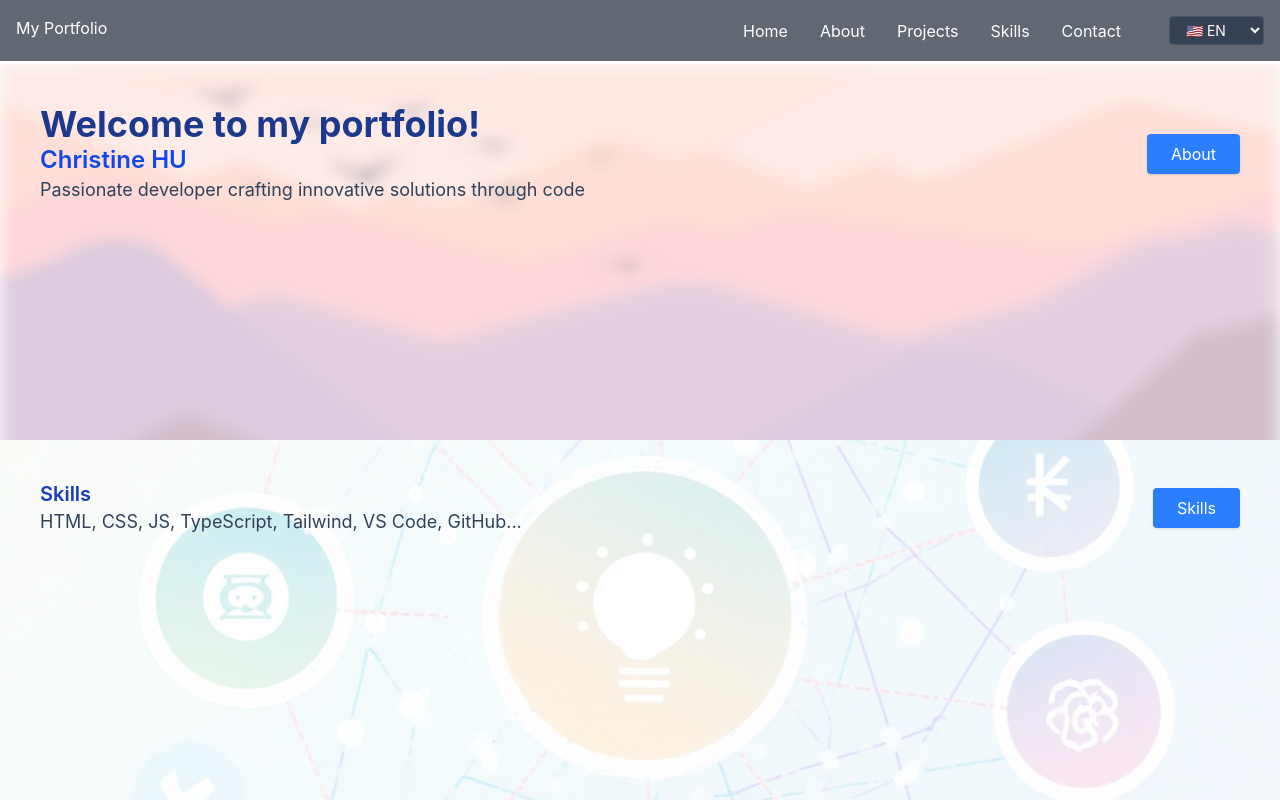
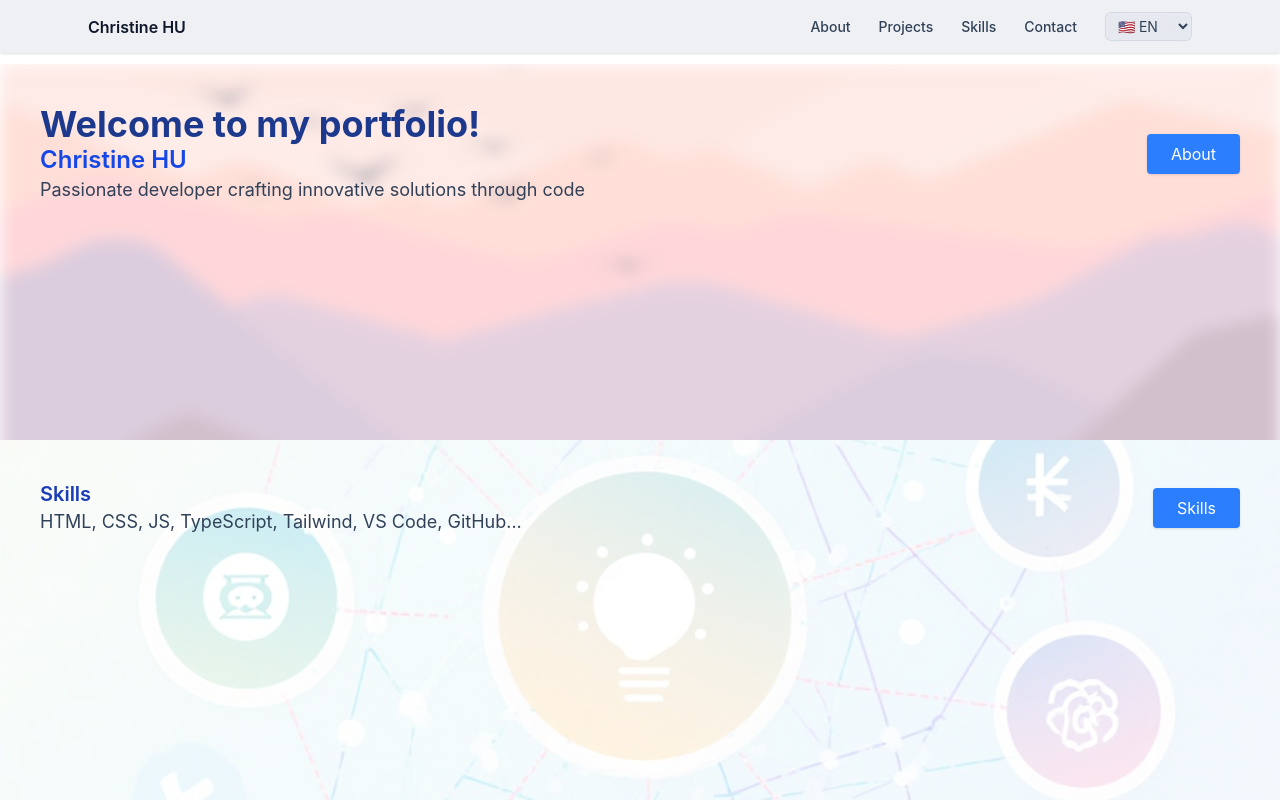
Before and after one commit to chrstnhu/my-portfolio, a React (Vite) app: page / in a window 1280 px wide. Shown: the top 800 px of the page. Built offline with nearby package versions, Linux system fonts and the light colour scheme.

Commit message:
update header

```diff
--- a/src/components/Header.jsx
+++ b/src/components/Header.jsx
@@ -2,6 +2,13 @@ import { useLanguage } from "../context/LanguageContext";
 
 function Header() {
   const { language, changeLanguage, t } = useLanguage();
+
+  const navigation = [
+    ["about", "about"],
+    ["projects", "projects"],
+    ["skills", "skills"],
+    ["contact", "contact"],
+  ];
 
   function handleLanguageChange(event) {
     changeLanguage(event.target.value);
@@ -15,124 +22,102 @@ function Header() {
         left-0
         top-0
         z-50
-        flex
         w-full
-        justify-between
-        bg-gray-800/70
-        p-4
-        text-white
-        backdrop-blur-lg
+        bg-gray-200/60
+        text-slate-800
+        shadow-sm
+        backdrop-blur-md
       "
     >
+      <div className="mx-auto flex max-w-6xl items-center justify-between px-6 py-3">
+        {/* Logo */}
         <a
           href="#home"
           id="logo-link"
           className="
-          cursor-pointer
-          text-white
+    font-semibold
+    text-slate-900
+    no-underline
+    transition-all
+    duration-200
+    hover:-translate-y-px
+    hover:text-blue-600
+  "
+        >
+          Christine HU
+        </a>
+
+        {/* Navigation */}
+        <nav className="flex items-center gap-5 sm:gap-7">
+          {navigation.map(([key, labelKey]) => (
+            <a
+              key={key}
+              href={`#${key}`}
+              className="
+    group
+    relative
+    hidden
+    text-sm
+    font-medium
+    text-slate-700
     no-underline
     transition-colors
     duration-200
-          hover:text-gray-300
+    hover:text-blue-600
+    sm:block
   "
             >
-        My Portfolio
+              {t(labelKey)}
+
+              <span
+                aria-hidden="true"
+                className="
+      absolute
+      -bottom-1
+      left-0
+      h-px
+      w-0
+      bg-blue-600
+      transition-all
+      duration-200
+      group-hover:w-full
+    "
+              />
             </a>
+          ))}
 
-      <nav className="flex items-center space-x-8">
-        <a
-          href="#home"
-          className="
-            text-white
-            no-underline
-            transition-colors
-            duration-200
-            hover:text-gray-300
-          "
-        >
-          {t("home")}
-        </a>
-
-        <a
-          href="#about"
-          className="
-            text-white
-            no-underline
-            transition-colors
-            duration-200
-            hover:text-gray-300
-          "
-        >
-          {t("about")}
-        </a>
-
-        <a
-          href="#projects"
-          className="
-            text-white
-            no-underline
-            transition-colors
-            duration-200
-            hover:text-gray-300
-          "
-        >
-          {t("projects")}
-        </a>
-
-        <a
-          href="#skills"
-          className="
-            text-white
-            no-underline
-            transition-colors
-            duration-200
-            hover:text-gray-300
-          "
-        >
-          {t("skills")}
-        </a>
-
-        <a
-          href="#contact"
-          className="
-            text-white
-            no-underline
-            transition-colors
-            duration-200
-            hover:text-gray-300
-          "
-        >
-          {t("contact")}
-        </a>
-
-        <div className="relative ml-4">
+          {/* Language */}
           <select
             id="language-selector"
             value={language}
             onChange={handleLanguageChange}
+            aria-label="Select language"
             className="
-              rounded
+  rounded-md
   border
-              border-gray-600
-              bg-gray-700
-              px-3
+  border-slate-300/70
+  bg-slate-200/50
+  px-2
   py-1
   text-sm
-              text-white
-              transition-colors
+  text-slate-700
+  outline-none
+  backdrop-blur-sm
+  transition-all
   duration-200
-              hover:bg-gray-600
-              focus:ring-2
+  hover:border-blue-300
+  hover:bg-slate-200/70
+  focus:border-blue-500
+  focus:ring-1
   focus:ring-blue-500
-              focus:outline-none
 "
           >
             <option value="en">🇺🇸 EN</option>
             <option value="fr">🇫🇷 FR</option>
             <option value="zh">🇨🇳 中文</option>
           </select>
+        </nav>
       </div>
-      </nav>
     </header>
   );
 }
```
Lines whose indentation alone changed are shown as unchanged.
